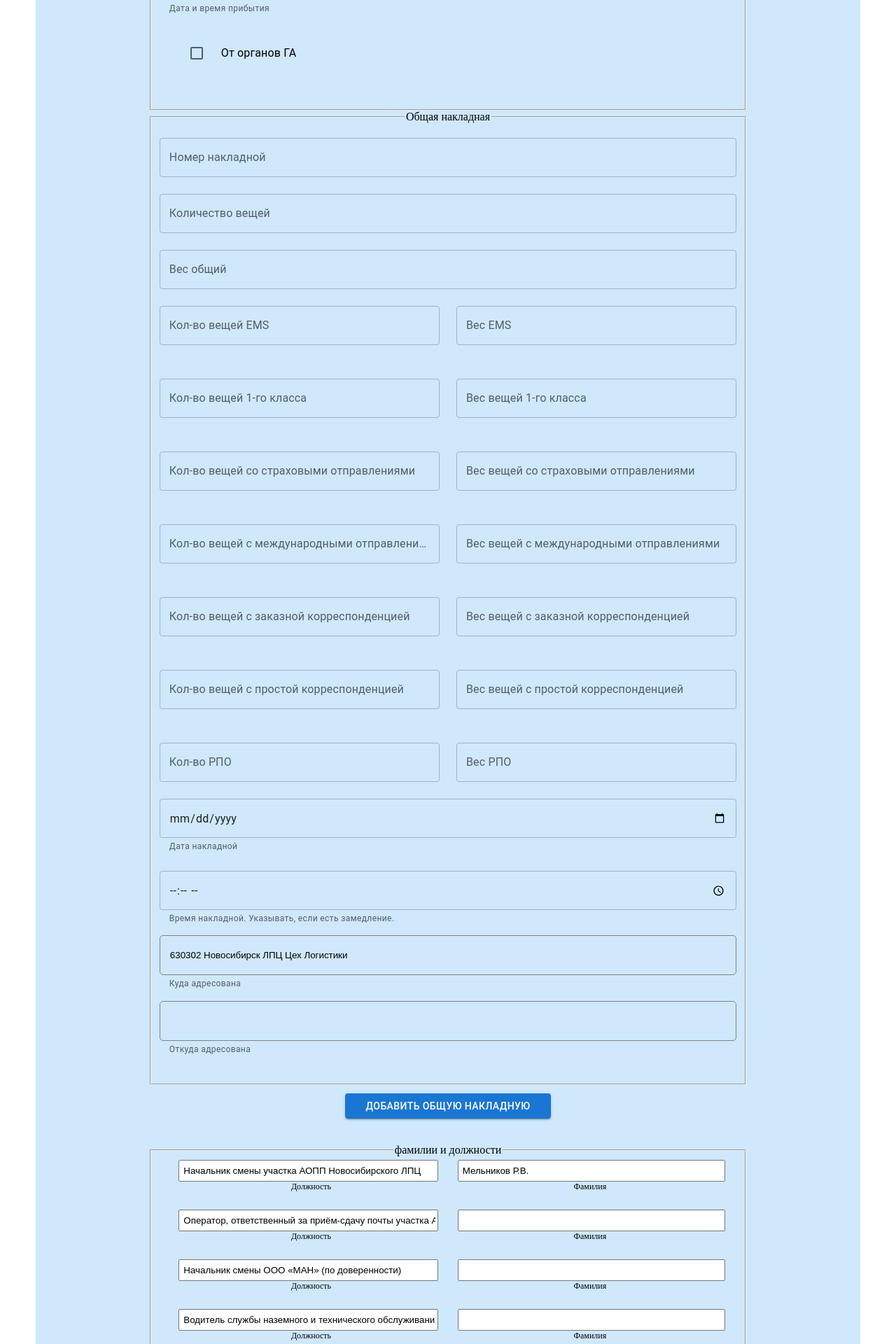
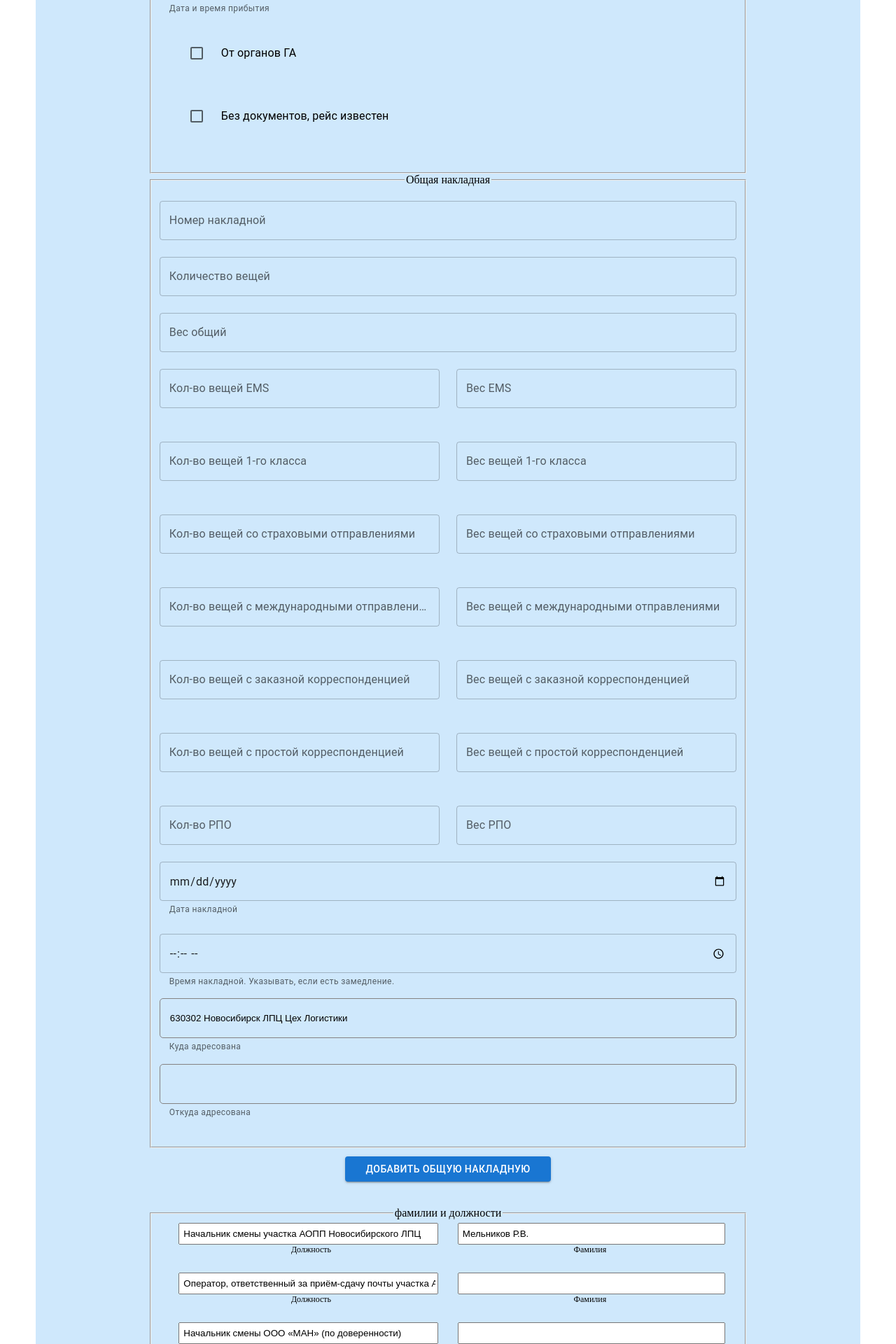
Before and after one commit to Roman-Melnikov/acts-notifications-react, a React (Create React App) app: page /parametrsAct in a window 1280 px wide. Shown: the part 280-2200 px from the top of the page at 70% size. Built offline with nearby package versions, Linux system fonts and the light colour scheme.

Commit message:
реализовал акт, когда д-тов нет, но рейс известен

```diff
--- a/src/Components/Input/ActFlightNumbersAndArrivalDateInput/ActFlightNumbersAndArrivalDateInput.jsx
+++ b/src/Components/Input/ActFlightNumbersAndArrivalDateInput/ActFlightNumbersAndArrivalDateInput.jsx
@@ -3,7 +3,7 @@ import { NUMBER_ACT_52_CONSTANT } from "../../../Constants/constants";
 import "./style.css";
 
 export const ActFlightNumbersAndArrivalDateInput = ({ actFlightNumbersAndArrivalDateInput, changeActFlightNumbersAndArrivalDateInput,
-    handleToogleCheckedFromGa, checkedFromGA }) => {
+    handleToogleCheckedFromGa,handleToogleCheckedWithoutDocuments, checkedFromGA, checkedWithoutDocuments }) => {
 
     return (
         <fieldset className="act-flight-numbers-arrival">
@@ -46,6 +46,19 @@ export const ActFlightNumbersAndArrivalDateInput = ({ actFlightNumbersAndArrival
                     </ListItemButton>
                 </ListItem>
             </List>
+            <List>
+                <ListItem>
+                    <ListItemButton onClick={() => handleToogleCheckedWithoutDocuments()}>
+                        <ListItemIcon>
+                            <Checkbox
+                                checked={checkedWithoutDocuments}
+                                color="primary"
+                            />
+                        </ListItemIcon>
+                        <ListItemText>Без документов, рейс известен</ListItemText>
+                    </ListItemButton>
+                </ListItem>
+            </List>
         </fieldset>
     )
 }
--- a/src/Components/Input/ThingDataListInput/ThingDataListInput.jsx
+++ b/src/Components/Input/ThingDataListInput/ThingDataListInput.jsx
@@ -4,14 +4,14 @@ import "./style.css";
 
 export const ThingDataListInput =
     ({ things, changeThingData, handleToogleReasons, changeNumberAct_51_defective,
-         numberAct_51_defectiveAndIdThing, fromGA, addThing }) => {
+         numberAct_51_defectiveAndIdThing, fromGA, withoutDocuments, addThing }) => {
         return (
             <Box className="thing-data-list-input">
                 {things.map((item) => <ThingDataListItemInput item={item} key={item.id}
                     changeThingData={changeThingData} handleToogleReasons={handleToogleReasons}
                     changeNumberAct_51_defective={changeNumberAct_51_defective}
                     numberAct_51_defectiveAndIdThing={numberAct_51_defectiveAndIdThing}
-                    fromGA={fromGA} />)}
+                    fromGA={fromGA} withoutDocuments={withoutDocuments}/>)}
                     <Button onClick={addThing} variant="contained">Добавить емкость</Button>
             </Box>
         )
--- a/src/Components/Input/ThingDataListItemInput/ThingDataListItemInput.jsx
+++ b/src/Components/Input/ThingDataListItemInput/ThingDataListItemInput.jsx
@@ -16,7 +16,7 @@ export const ThingDataListItemInput = React.memo((props) => {
     }, [checked]);
 
     useEffect(() => {
-        if(props.fromGA) {
+        if(props.fromGA || props.withoutDocuments) {
             setChecked({...checked, excess: true})
         }
     }, [props.fromGA]);
--- a/src/Components/Output/ExcessList/ExcessList.jsx
+++ b/src/Components/Output/ExcessList/ExcessList.jsx
@@ -2,7 +2,7 @@ import React from "react";
 import { ExcessListItem } from "../ExcessListItem/ExcessListItem";
 import "./style.css";
 
-export const ExcessList = React.memo(({ excessList, fromGA }) => {
+export const ExcessList = React.memo(({ excessList, fromGA, withoutDocuments }) => {
     return (
         <>
             {/* {((excessList.length === 1) && !fromGA) &&
@@ -24,7 +24,7 @@ export const ExcessList = React.memo(({ excessList, fromGA }) => {
                             </>)
                     })}
                 </div>} */}
-            {((excessList.length >= 1) && !fromGA) &&
+            {((excessList.length >= 1) && (!fromGA && !withoutDocuments)) &&
                 <div class="content-main-excess-list" >
                     <span class="content-main-excess-list-indent">Без </span>
                     <span>
@@ -43,7 +43,7 @@ export const ExcessList = React.memo(({ excessList, fromGA }) => {
                     })}
                 </div>}
             {
-                fromGA && <div class="content-main-excess-list" >
+                (fromGA || withoutDocuments) && <div class="content-main-excess-list" >
                     {excessList.map((excessListItem, index) => {
                         return (
                             <p class="content-main-excess-list-p-item">
--- a/src/Screens/ParametrsActInput/ParametrsActInput.jsx
+++ b/src/Screens/ParametrsActInput/ParametrsActInput.jsx
@@ -1,14 +1,16 @@
-import { Box, Button } from "@mui/material";
+import {Box, Button} from "@mui/material";
 import SendIcon from '@mui/icons-material/Send';
-import { v4 as uuidv4 } from 'uuid';
-import { useDispatch, useSelector } from "react-redux";
-import { setParametrsActActionThink } from "../../Store/ActList_52";
-import { InvoiseListInput } from "../../Components/Input/InvoiseListInput";
-import { useCallback, useEffect, useState } from "react";
-import { SurnamePositionInput } from "../../Components/Input/SurnamePositionInput";
-import { ActFlightNumbersAndArrivalDateInput } from "../../Components/Input/ActFlightNumbersAndArrivalDateInput/ActFlightNumbersAndArrivalDateInput";
-import { parametrsFlightsSelector } from "../../Store/ParametrsFlights/selectors";
-import { OUR_ADDRESSES } from "../../Constants";
+import {v4 as uuidv4} from 'uuid';
+import {useDispatch, useSelector} from "react-redux";
+import {setParametrsActActionThink} from "../../Store/ActList_52";
+import {InvoiseListInput} from "../../Components/Input/InvoiseListInput";
+import {useCallback, useEffect, useState} from "react";
+import {SurnamePositionInput} from "../../Components/Input/SurnamePositionInput";
+import {
+    ActFlightNumbersAndArrivalDateInput
+} from "../../Components/Input/ActFlightNumbersAndArrivalDateInput/ActFlightNumbersAndArrivalDateInput";
+import {parametrsFlightsSelector} from "../../Store/ParametrsFlights/selectors";
+import {OUR_ADDRESSES} from "../../Constants";
 import "./style.css";
 
 export const ParametrsActInput = () => {
@@ -18,15 +20,16 @@ export const ParametrsActInput = () => {
     const [ourAddresses, setOurAddresses] = useState({
         default: OUR_ADDRESSES.PRIMARY,
         outherOurAddresses: (() => {
-            const { PRIMARY: toDelete, ...rest } = OUR_ADDRESSES;
+            const {PRIMARY: toDelete, ...rest} = OUR_ADDRESSES;
             return Object.values(rest);
         })()
     });
     const [citiAddresses, setCitiAddresses] = useState({});
     const [checkedFromGA, setCheckedFromGA] = useState(false);
+    const [checkedWithoutDocuments, setCheckedWithoutDocuments] = useState(false);
 
     const dispatch = useDispatch();
-    const { parametrsFlights } = useSelector(parametrsFlightsSelector);
+    const {parametrsFlights} = useSelector(parametrsFlightsSelector);
 
     useEffect(() => {
         setInvoiseListInput([{
@@ -74,7 +77,8 @@ export const ParametrsActInput = () => {
                     return newOurAddresses;
                 });
                 return;
-            };
+            }
+            ;
         })
     }, [actFlightNumbersAndArrivalDateInput.numberFlight]);
 
@@ -105,7 +109,8 @@ export const ParametrsActInput = () => {
                     return newCitiAddresses;
                 });
                 return;
-            };
+            }
+            ;
         })
     }, [actFlightNumbersAndArrivalDateInput.numberFlight]);
 
@@ -161,34 +166,45 @@ export const ParametrsActInput = () => {
     }, [invoiseListInput]);
 
     const changeSurnamePositionInput = useCallback((name, value) => {
-        setSurnamePositionInput({ ...surnamePosition, [name]: value });
+        setSurnamePositionInput({...surnamePosition, [name]: value});
     }, [surnamePosition]);
 
     const changeActFlightNumbersAndArrivalDateInput = useCallback((name, value) => {
-        setActFlightNumbersAndArrivalDateInput({ ...actFlightNumbersAndArrivalDateInput, [name]: value });
+        setActFlightNumbersAndArrivalDateInput({...actFlightNumbersAndArrivalDateInput, [name]: value});
     }, [actFlightNumbersAndArrivalDateInput]);
 
     const handleToogleCheckedFromGa = useCallback(() => {
         setCheckedFromGA(!checkedFromGA);
     }, [checkedFromGA]);
 
+    const handleToogleCheckedWithoutDocuments = useCallback(() => {
+        setCheckedWithoutDocuments(!checkedWithoutDocuments);
+    }, [checkedWithoutDocuments]);
+
     const transferDataToStore = useCallback(() => {
         window.scrollTo(0, 0);
-        dispatch(setParametrsActActionThink(invoiseListInput, surnamePosition, actFlightNumbersAndArrivalDateInput, checkedFromGA))
-    }, [invoiseListInput, surnamePosition, actFlightNumbersAndArrivalDateInput, checkedFromGA]);
+        dispatch(setParametrsActActionThink(invoiseListInput, surnamePosition, actFlightNumbersAndArrivalDateInput, checkedFromGA, checkedWithoutDocuments))
+    }, [invoiseListInput, surnamePosition, actFlightNumbersAndArrivalDateInput, checkedFromGA, checkedWithoutDocuments]);
 
     return (
         <Box className="parametrs-act">
-            <ActFlightNumbersAndArrivalDateInput actFlightNumbersAndArrivalDateInput={actFlightNumbersAndArrivalDateInput}
-                changeActFlightNumbersAndArrivalDateInput={changeActFlightNumbersAndArrivalDateInput} handleToogleCheckedFromGa={handleToogleCheckedFromGa}
-                checkedFromGA={checkedFromGA} />
-            {!checkedFromGA && <InvoiseListInput
-                invoiseListInput={invoiseListInput} changeInvoiseListInput={changeInvoiseListInput}
-                ourAddresses={ourAddresses} citiAddresses={citiAddresses} />}
-            {!checkedFromGA && <Button className="invoise-list-btn" variant="contained" onClick={addInvoiseItem}>
-                Добавить общую накладную</Button>}
-            <SurnamePositionInput surnamePosition={surnamePosition} changeSurnamePositionInput={changeSurnamePositionInput} />
-            <Button onClick={transferDataToStore} variant="contained" endIcon={<SendIcon />} className="parametrs-act-btn">Отправить данные</Button>
+            <ActFlightNumbersAndArrivalDateInput
+                actFlightNumbersAndArrivalDateInput={actFlightNumbersAndArrivalDateInput}
+                changeActFlightNumbersAndArrivalDateInput={changeActFlightNumbersAndArrivalDateInput}
+                handleToogleCheckedFromGa={handleToogleCheckedFromGa}
+                handleToogleCheckedWithoutDocuments={handleToogleCheckedWithoutDocuments}
+                checkedFromGA={checkedFromGA}
+                checkedWithoutDocuments={checkedWithoutDocuments}/>
+            {!checkedFromGA && !checkedWithoutDocuments &&
+                <InvoiseListInput invoiseListInput={invoiseListInput} changeInvoiseListInput={changeInvoiseListInput}
+                                  ourAddresses={ourAddresses} citiAddresses={citiAddresses}/>}
+            {!checkedFromGA && !checkedWithoutDocuments &&
+                <Button className="invoise-list-btn" variant="contained" onClick={addInvoiseItem}>
+                    Добавить общую накладную</Button>}
+            <SurnamePositionInput surnamePosition={surnamePosition}
+                                  changeSurnamePositionInput={changeSurnamePositionInput}/>
+            <Button onClick={transferDataToStore} variant="contained" endIcon={<SendIcon/>}
+                    className="parametrs-act-btn">Отправить данные</Button>
         </Box>
     )
 }
--- a/src/Store/ActList_52/actions.js
+++ b/src/Store/ActList_52/actions.js
@@ -18,10 +18,11 @@ export const setParametrsActActionThink =
     invoiseListInput,
     surnamePosition,
     actFlightNumbersAndArrivalDateInput,
-    checkedFromGA
+    checkedFromGA,
+    checkedWithoutDocuments
   ) =>
   (dispatch, getState) => {
-    const newInvoiseListInput = checkedFromGA
+    const newInvoiseListInput = (checkedFromGA || checkedWithoutDocuments)
       ? []
       : changeFormatDateUndTimeInInvoiseList(invoiseListInput);
     const dateArrival =
@@ -46,6 +47,7 @@ export const setParametrsActActionThink =
       payload: {
         name,
         fromGA: checkedFromGA,
+        withoutDocuments: checkedWithoutDocuments,
         invoiseListInput: newInvoiseListInput,
         surnamePosition,
         dateArrival,
--- a/src/Store/ActList_52/constants.js
+++ b/src/Store/ActList_52/constants.js
@@ -3,7 +3,7 @@ export const SET_PARAMETRS_THINGS = "ACT_LIST_52::SET_PARAMETRS_THINGS";
 export const OBJ_FOR_CHECK_TYPE_THING = {
     ecom: [/еком\sмаркетплейс/i, 'ЕКОМ Маркетплейс', '9'],
     departureEms: [/[a-z]{2}\s\d{8}\s\d\sru/i, 'EMS', '8'],
-    ems: [/ems/i, 'EMS', '1'/*id типа вещи, нужно для сортировки вывода нескольких вещей по их типу */],
+    ems: [/ems/i, 'EMS', '1'/*id типа вещи*/],
     firstClass: [/1-ый\sкласс/i, '1-ый класс', '2'],
     international: [/международная/i, 'с международными отправлениями', '4'],
     parcel: [/посылка/i, 'РПО', '7'],
--- a/src/Store/ActList_52/reducer.js
+++ b/src/Store/ActList_52/reducer.js
@@ -11,6 +11,7 @@ export const actList_52_Reducer = (state = initialState, { type, payload }) => {
     case SET_PARAMETRS_ACT:
       const {
         fromGA,
+        withoutDocuments,
         name,
         invoiseListInput,
         surnamePosition,
@@ -32,6 +33,7 @@ export const actList_52_Reducer = (state = initialState, { type, payload }) => {
             numberAct: numberAct,
             name: name,
             fromGA: fromGA,
+            withoutDocuments: withoutDocuments,
             flight: {
               number: numberFlight,
               airLine: airLine,
```
Also changed, not shown: src/Components/Output/Main/Main.jsx (+24 -20 lines), src/Components/Output/Where/Where.jsx (+23 -9 lines), src/Screens/ActListItem/ActListItem.jsx (+4 -4 lines), src/Screens/ParametrsThingsInput/ParametrsThingsInput.jsx (+9 -1 lines).
